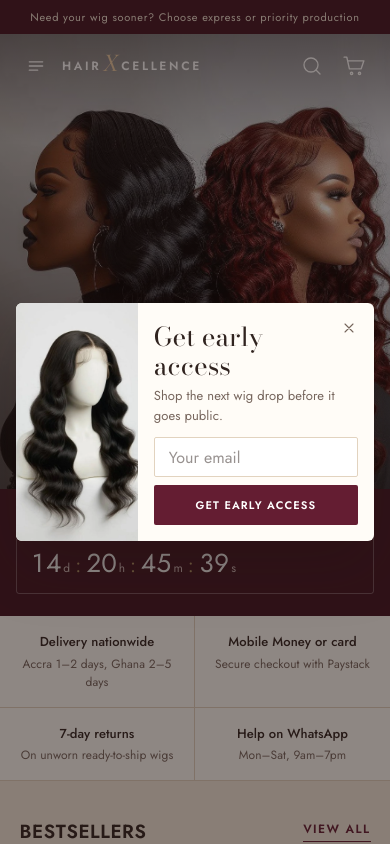
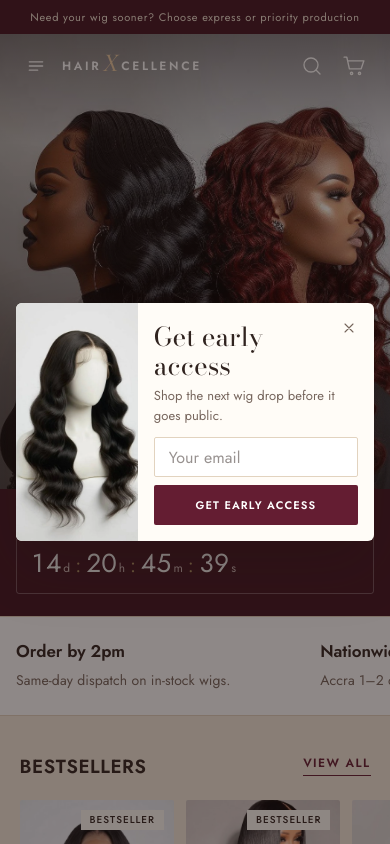
Before and after one commit to PrinceAmoakoBannerman/Hair-Xcellence, a React (Vite) app: page / in a window 390 px wide. Shown: the top 844 px of the page. Built offline with nearby package versions, Linux system fonts and the light colour scheme.

Commit message:
Restyle service strip; smaller 6-across Instagram grid
- Service strip: bold title + short line, left-aligned, swipeable on mobile
  (Order by 2pm, nationwide delivery, express production, MoMo/card, WhatsApp)
- Instagram grid shows 6 small tiles across on all screen sizes

```diff
--- a/src/index.css
+++ b/src/index.css
@@ -477,11 +477,6 @@ body { font-size: 15px; letter-spacing: .005em; }
 .collection-copy > span { font-size: 12px; letter-spacing: .12em; text-transform: uppercase; border-bottom: 1px solid currentColor; padding-bottom: 3px; }
 
 /* Services strip */
-.services { display: grid; grid-template-columns: repeat(4, 1fr); border-bottom: 1px solid var(--line); background: var(--surface); }
-.services > div { padding: 22px 20px; text-align: center; border-right: 1px solid var(--line); display: flex; flex-direction: column; gap: 3px; }
-.services > div:last-child { border-right: 0; }
-.services strong { font-size: 14px; font-weight: 500; }
-.services span { font-size: 13px; color: var(--muted); }
 
 /* Custom wigs spec list */
 .custom-copy > p { margin: 16px 0 26px; }
@@ -510,14 +505,8 @@ body { font-size: 15px; letter-spacing: .005em; }
 .empty h2 { font: 400 30px var(--serif); }
 
 @media (max-width: 900px) {
-  .services { grid-template-columns: 1fr 1fr; }
-  .services > div:nth-child(2) { border-right: 0; }
-  .services > div:nth-child(-n+2) { border-bottom: 1px solid var(--line); }
 }
 @media (max-width: 600px) {
-  .services > div { padding: 16px 10px; }
-  .services strong { font-size: 13px; }
-  .services span { font-size: 12px; }
   .spec-list > div { grid-template-columns: 84px 1fr; font-size: 13px; }
 }
 
@@ -643,15 +632,16 @@ body { font-size: 15px; letter-spacing: .005em; }
 .insta h2 { text-align: center; font: 400 clamp(20px, 2.4vw, 34px)/1.2 var(--sans); text-transform: uppercase; letter-spacing: .01em; margin-bottom: clamp(24px, 3vw, 40px); }
 .insta h2 a { color: var(--ink); text-decoration: none; }
 .insta h2 a:hover { color: var(--brand); }
-.insta-grid { display: grid; grid-template-columns: repeat(6, 1fr); gap: 4px; max-width: 1180px; margin: 0 auto; }
+.insta-grid { display: grid; grid-template-columns: repeat(6, 1fr); gap: 3px; max-width: 1060px; margin: 0 auto; }
 .insta-grid a { position: relative; aspect-ratio: 1; overflow: hidden; background: #eee; }
 .insta-grid img { height: 100%; object-fit: cover; transition: transform .5s; }
 .insta-grid span { position: absolute; inset: 0; display: grid; place-items: center; background: rgba(48,35,31,.35); color: #fff; opacity: 0; transition: opacity .25s; }
 .insta-grid a:hover span, .insta-grid a:focus-visible span { opacity: 1; }
 .insta-grid a:hover img { transform: scale(1.04); }
 @media (max-width: 900px) {
-  .insta-grid { grid-template-columns: repeat(3, 1fr); gap: 3px; }
-  .insta-grid a:nth-child(n+13) { display: none; }
+  .insta { padding-left: 16px; padding-right: 16px; }
+  .insta-grid { gap: 2px; }
+  .insta-grid span { display: none; }
 }
 .site-footer .ft-social a { color: var(--ink); }
 
@@ -660,3 +650,15 @@ body { font-size: 15px; letter-spacing: .005em; }
   .hero { height: auto; min-height: 0; aspect-ratio: 6 / 7; max-height: none; }
   .hero > img { object-position: 36% 30%; }
 }
+
+/* Service strip: left-aligned, bold title over a short line; swipeable on phones */
+.services { display: grid; grid-template-columns: repeat(5, 1fr); background: #fff; border-top: 1px solid var(--line); border-bottom: 1px solid var(--line); padding: 0 clamp(16px, 4vw, 56px); }
+.services > div { padding: 26px 24px 26px 0; }
+.services strong { display: block; font: 600 clamp(17px, 1.4vw, 20px)/1.25 var(--sans); color: var(--ink); letter-spacing: -.005em; }
+.services p { margin-top: 8px; font-size: 14px; line-height: 1.45; color: var(--muted); }
+@media (max-width: 1100px) {
+  .services { display: flex; overflow-x: auto; scroll-snap-type: x mandatory; scrollbar-width: none; padding: 0; overscroll-behavior-x: contain; }
+  .services::-webkit-scrollbar { display: none; }
+  .services > div { flex: 0 0 min(78%, 320px); scroll-snap-align: start; padding: 24px 16px; }
+  .services > div:first-child { padding-left: 16px; }
+}
--- a/src/pages/Home.tsx
+++ b/src/pages/Home.tsx
@@ -1,5 +1,5 @@
 import { useCallback, useEffect, useState } from 'react'
-import { type Go, type Product, IMAGES, INSTAGRAM_HANDLE, INSTAGRAM_URL, NEXT_DROP, products } from '../data'
+import { type Go, type Product, IMAGES, INSTAGRAM_HANDLE, INSTAGRAM_URL, NEXT_DROP, SUPPORT_HOURS, products } from '../data'
 import { Countdown, EarlyAccess, Icon, ProductRail } from '../ui'
 
 const CATEGORIES = [
@@ -10,10 +10,11 @@ const CATEGORIES = [
 ]
 
 const SERVICES = [
-  { title: 'Delivery nationwide', copy: 'Accra 1–2 days, Ghana 2–5 days' },
-  { title: 'Mobile Money or card', copy: 'Secure checkout with Paystack' },
-  { title: '7-day returns', copy: 'On unworn ready-to-ship wigs' },
-  { title: 'Help on WhatsApp', copy: 'Mon–Sat, 9am–7pm' },
+  { title: 'Order by 2pm', copy: 'Same-day dispatch on in-stock wigs.' },
+  { title: 'Nationwide delivery', copy: 'Accra 1–2 days, rest of Ghana 2–5 days.' },
+  { title: 'Need it sooner?', copy: 'Express and priority production on wigs.' },
+  { title: 'MoMo or card', copy: 'Secure checkout with Paystack.' },
+  { title: 'Help on WhatsApp', copy: `${SUPPORT_HOURS}.` },
 ]
 
 const CUSTOM_OPTIONS = [
@@ -63,7 +64,7 @@ export default function Home({ go, onQuickView }: { go: Go; onQuickView: (p: Pro
 
     {/* Services */}
     <section className="services" aria-label="Store services">
-      {SERVICES.map(s => <div key={s.title}><strong>{s.title}</strong><span>{s.copy}</span></div>)}
+      {SERVICES.map(s => <div key={s.title}><strong>{s.title}</strong><p>{s.copy}</p></div>)}
     </section>
 
     {/* Product rows */}
```
